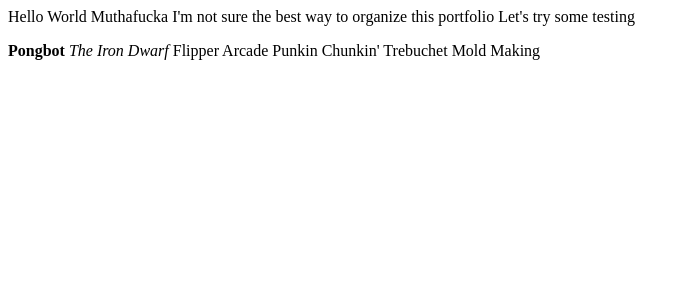
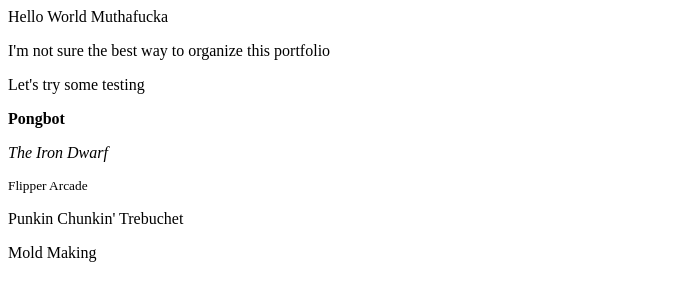
Before and after one commit to HelloZukoHere/GoodbyeMoon, a plain HTML site: page index.html in a window 1280 px wide. Shown: the whole page, without its empty margins (0-690 px from the left). Drawn offline with Linux system fonts and the light colour scheme.

Commit message:
More formatting changes
Making more paragraphs, learning more html. Also, unrelated, I'm on season 3 episode 13 of scandal now

```diff
--- a/index.html
+++ b/index.html
@@ -1,15 +1,18 @@
+<html>
 Hello World Muthafucka
+<body>
+<p>I'm not sure the best way to organize this portfolio</p>
+<p>Let's try some testing</p>
 
-I'm not sure the best way to organize this portfolio
-Let's try some testing
-<p>
-<b>Pongbot</b>
+<p><b>Pongbot</b></p>
 
-<i>The Iron Dwarf</i>
+<p><i>The Iron Dwarf</i></p>
 
-Flipper Arcade
+<p><small>Flipper Arcade</small></p>
 
-Punkin Chunkin' Trebuchet
+<p>Punkin Chunkin' Trebuchet</p>
 
 Mold Making
-</p>
+
+</body>
+</html>
```
